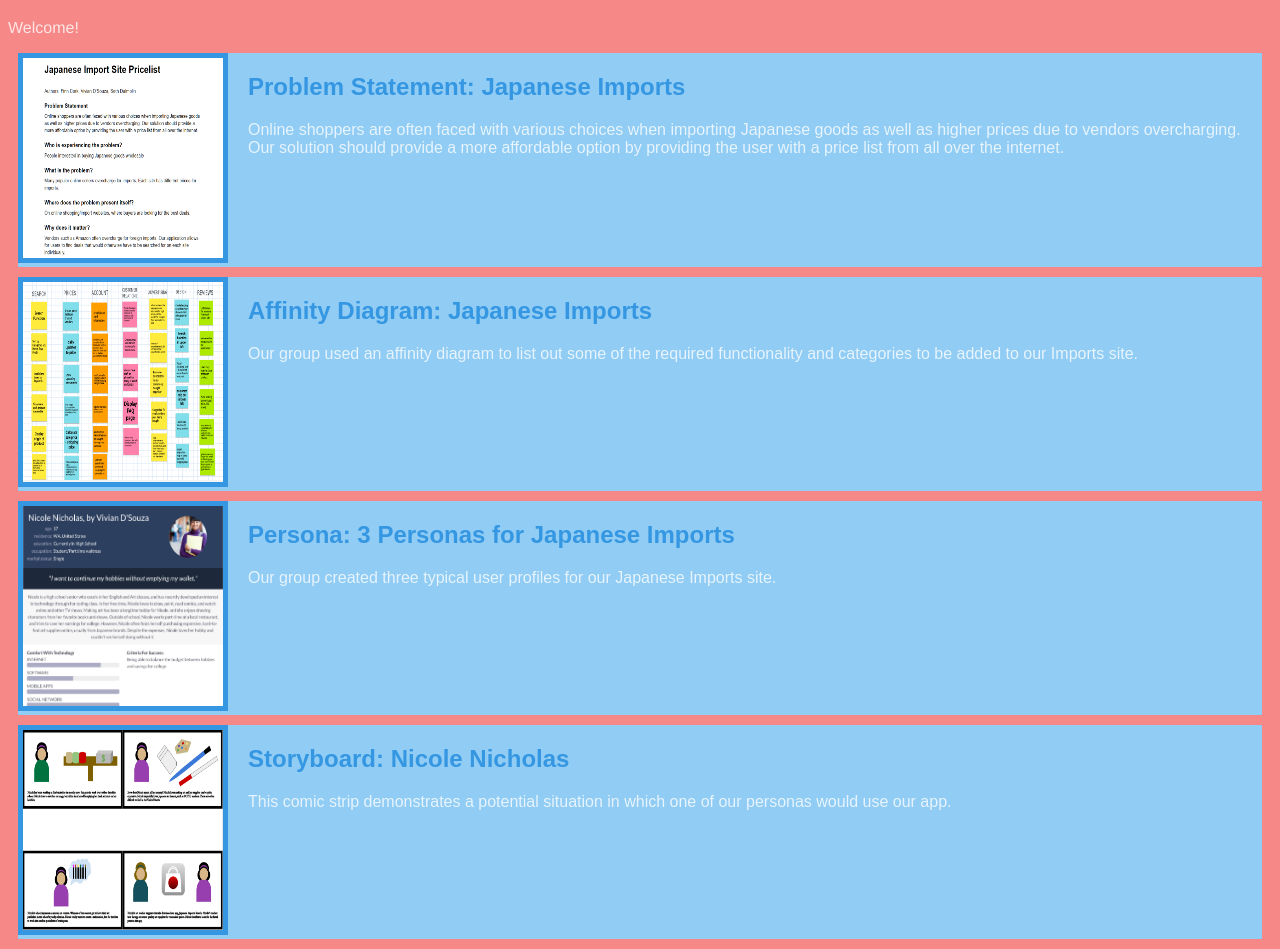
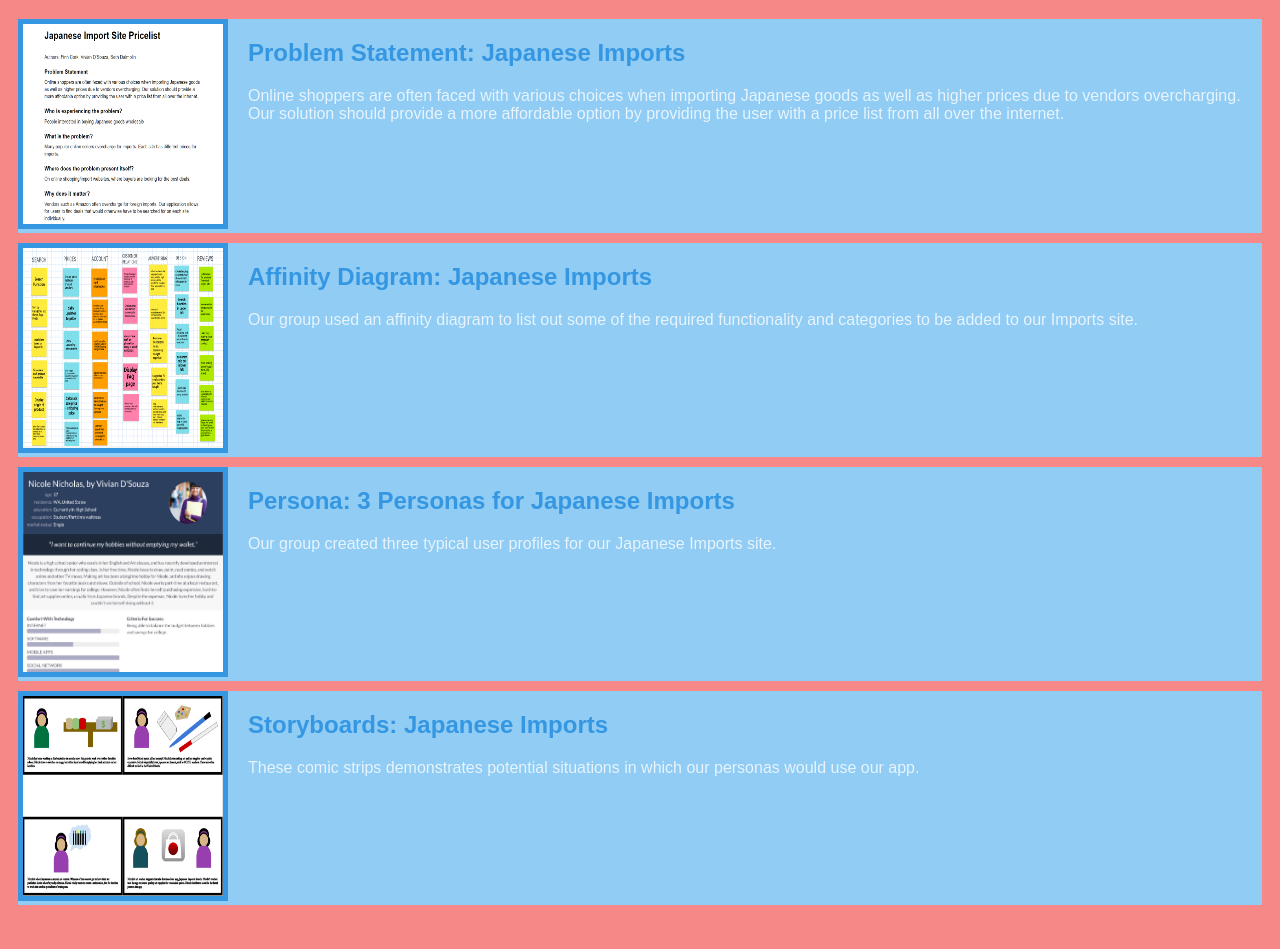
Before and after one commit to vivianofsouza/vivianofsouza.github.io, a plain HTML site: page index.html in a window 1280 px wide. Shown: the part 61-1010 px from the top of the page. After the commit the page ends 976 px from the top, so only its background shows below. Drawn offline with Linux system fonts and the light colour scheme.

Commit message:
Add files via upload

```diff
--- a/index.html
+++ b/index.html
@@ -8,8 +8,7 @@
     <body>
         <h1 style = "font-family: helvetica, arial, courier";>
             Vivian D'Souza's CSCE 190 Site</h1>
-        <p style = "font-family: helvetica, arial, courier";>
-            Welcome!</p>
+
         <!--Problem Statement-->
         <section class="assignment">
             <a href="\Files\problem-statement.pdf"><img src ="\Images\problem_statement.PNG" width="460" height="200"></a>
@@ -39,10 +38,10 @@
 
          <!--Storyboard-->
          <section class="assignment">
-            <a href="\Files\storyboard.pdf"><img src ="\Images\storyboard_thumbnail.PNG" width="460" height="200"></a>
+            <a href="\Files\storyboards.pdf"><img src ="\Images\storyboard_thumbnail.PNG" width="460" height="200"></a>
             <section class="assignment-details">
-                <a href="\Files\storyboard.pdf"><h2>Storyboard: Nicole Nicholas</h2></a>
-                <p>This comic strip demonstrates a potential situation in which one of our personas would use our app.</p>
+                <a href="\Files\storyboards.pdf"><h2>Storyboards: Japanese Imports</h2></a>
+                <p>These comic strips demonstrates potential situations in which our personas would use our app.</p>
             </section>
         </section>
 
```
